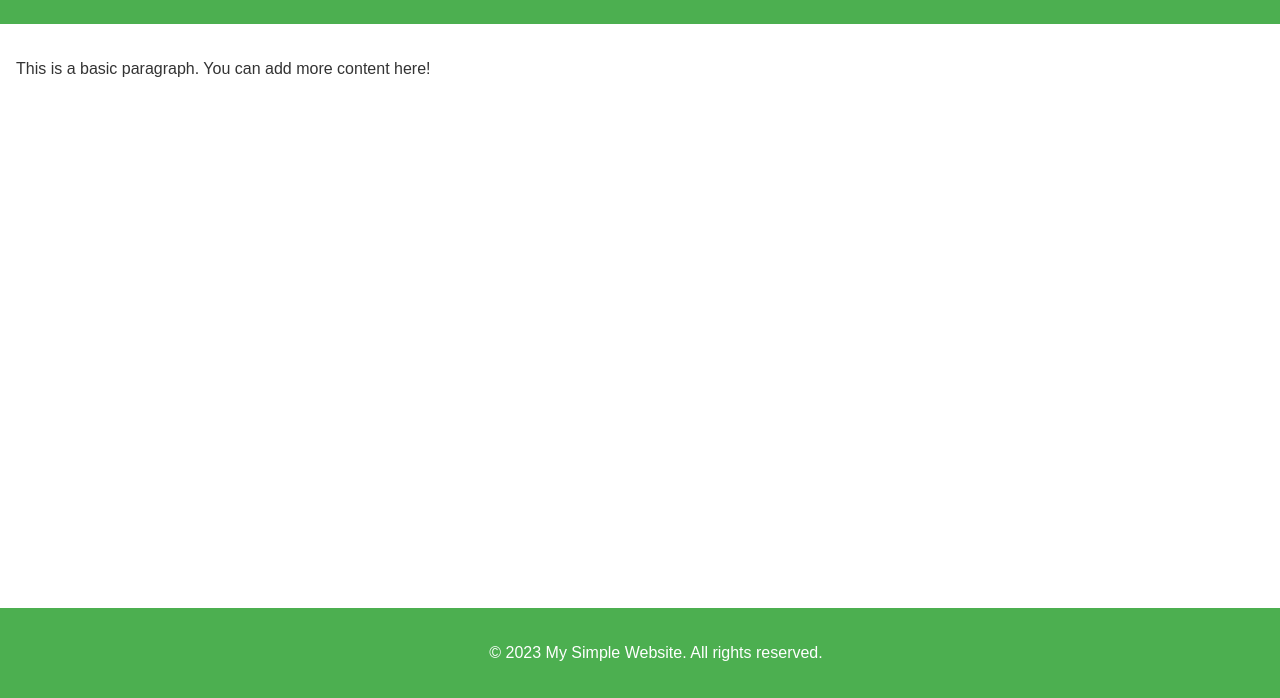
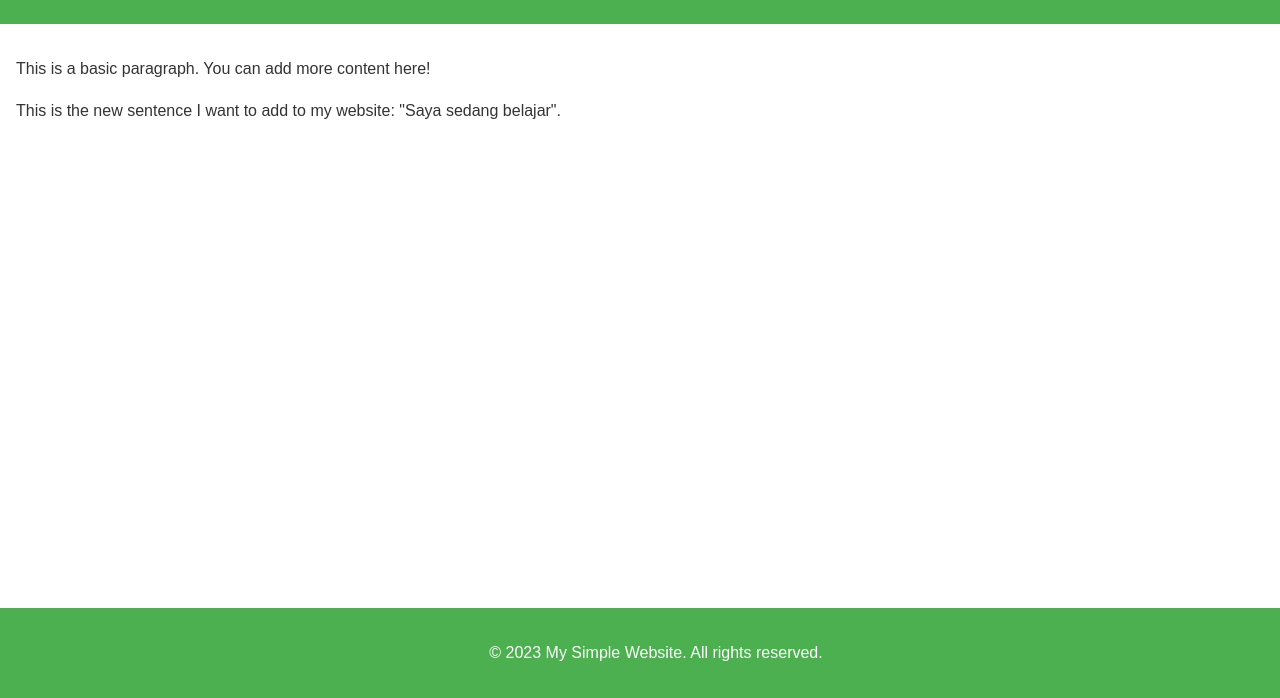
Before and after one commit to iuslt/Belajar-Website, a plain HTML site: page index.html in a window 1280 px wide. Shown: the part 102-800 px from the top of the page. Drawn offline with Linux system fonts and the light colour scheme.

Commit message:
Added a new sentence to the website

```diff
--- a/index.html
+++ b/index.html
@@ -12,6 +12,7 @@
     </header>
     <main>
         <p>This is a basic paragraph. You can add more content here!</p>
+            <p>This is the new sentence I want to add to my website: "Saya sedang belajar".</p>
     </main>
     <footer>
         <p>© 2023 My Simple Website. All rights reserved.</p>
```
